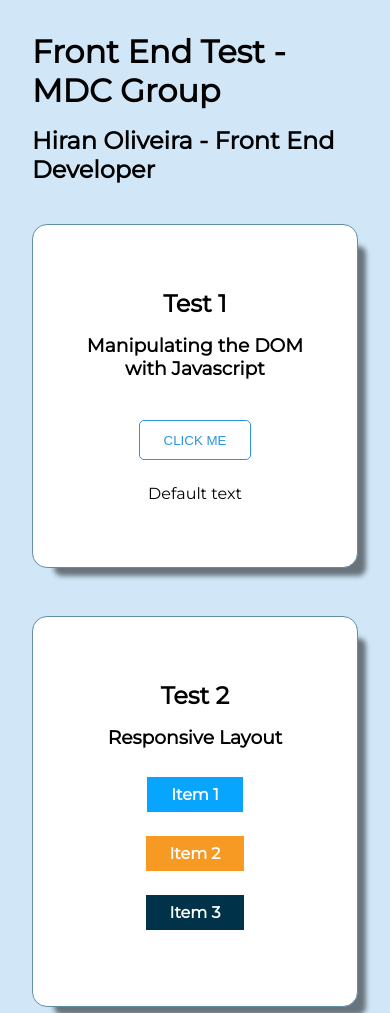
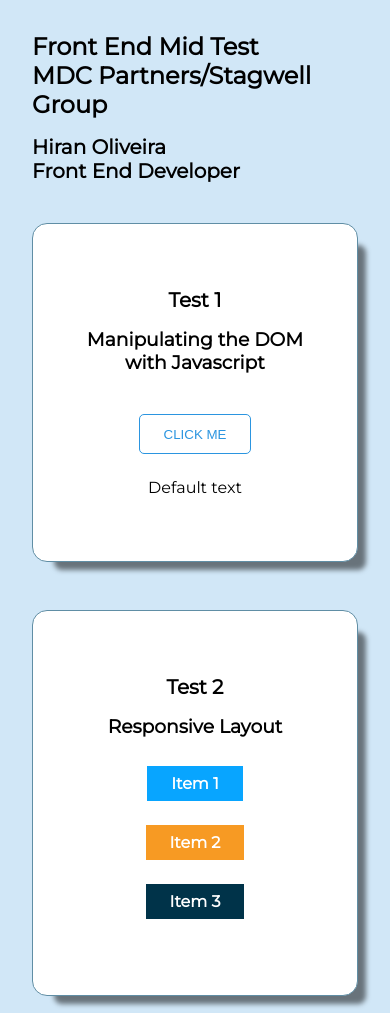
Before and after one commit to hiranoliveira/TestFrontEndMid, a plain HTML site: page index.html in a window 390 px wide. Shown: the top 1013 px of the page. Drawn offline with nearby package versions, Linux system fonts and the light colour scheme.

Commit message:
Update: test finished

```diff
--- a/assets/main.js
+++ b/assets/main.js
@@ -48,8 +48,10 @@ document
 		const nameInput = document.getElementById("name");
 		const emailInput = document.getElementById("email");
 		const messageInput = document.getElementById("message");
+		let success = document.getElementById("successField");
 
-		// Validate if fields are not empty
+		success.innerHTML = "";
+
 		if (!nameInput.value.trim()) {
 			displayError(nameInput, "Name is required");
 			return;
@@ -65,16 +67,14 @@ document
 			return;
 		}
 
-		// Validate e-mail format using a regular expression
 		const emailPattern = /^[^\s@]+@[^\s@]+\.[^\s@]+$/;
 		if (!emailPattern.test(emailInput.value)) {
 			displayError(emailInput, "Please enter a valid e-mail address");
 			return;
 		}
 
-		// If everything is valid, you can proceed with form submission here
-		// For this example, we'll just show an alert
-		alert("Form submitted successfully!");
+		success.innerHTML = "Form submitted successfully!";
+		// alert("Form submitted successfully!");
 	});
 
 function displayError(inputElement, errorMessage) {
--- a/assets/style.css
+++ b/assets/style.css
@@ -4,6 +4,11 @@
 	margin: 0;
 	padding: 0;
 	box-sizing: border-box;
+}
+
+h1,
+h2 {
+	width: 100%;
 }
 
 body {
@@ -113,6 +118,7 @@ body main .section_4 .container .contact_form {
 	flex-direction: column;
 	justify-content: center;
 	align-items: center;
+	width: 240px;
 }
 body main .section_4 .container .contact_form .fields {
 	display: flex;
@@ -125,4 +131,12 @@ body main .section_4 .container .contact_form .fields {
 	body main .section_2 .container {
 		flex-direction: column;
 	}
+
+	h1 {
+		font-size: 24px;
+	}
+
+	h2 {
+		font-size: 20px;
+	}
 }
--- a/index.html
+++ b/index.html
@@ -8,8 +8,8 @@
 	</head>
 	<body>
 		<main>
-			<h1>Front End Test - MDC Group</h1>
-			<h2>Hiran Oliveira - Front End Developer</h2>
+			<h1>Front End Mid Test <br/> MDC Partners/Stagwell Group</h1>
+			<h2>Hiran Oliveira <br/> Front End Developer</h2>
 			<section class="section_1">
 				<h2 class="title">Test 1</h1>
 				<h3 class="subtitle">Manipulating the DOM with Javascript</h2>
@@ -65,6 +65,7 @@
 						</div>
 
 						<button class="btn" type="submit">Submit</button>
+						<p id="successField"></p>
 					</form>
 				</div>
 			</section>
```
